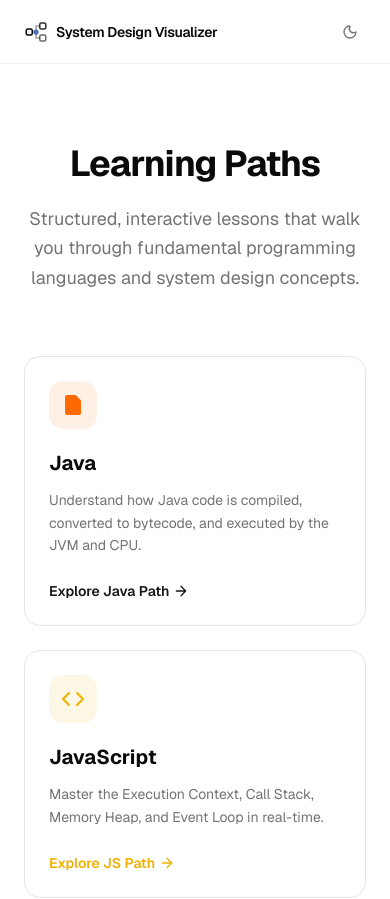
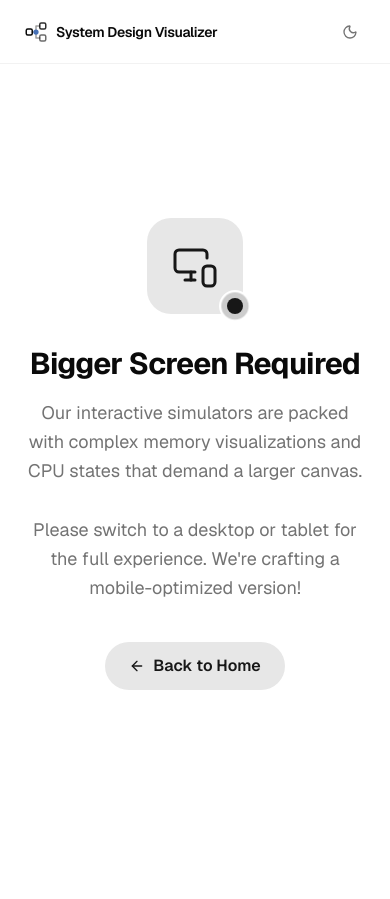
Before and after one commit to TheMikeKaisen/system-design-visualizer, a Next.js app: page /learning-paths in a window 390 px wide. Shown: the top 899 px of the page. After the commit the page ends 844 px from the top, so only its background shows below. Built offline with nearby package versions, Linux system fonts and the light colour scheme.

Commit message:
feat: show coming soon message on mobile screens

```diff
--- a/src/app/learning-paths/page.tsx
+++ b/src/app/learning-paths/page.tsx
@@ -1,6 +1,7 @@
 import Link from "next/link";
 import { ThemeToggle } from "@/components/ThemeToggle";
 import { Logo } from "@/components/ui/Logo";
+import { MonitorSmartphone, ArrowLeft } from "lucide-react";
 
 export default function LearningPathsPage() {
   return (
@@ -18,8 +19,39 @@ export default function LearningPathsPage() {
         </div>
       </nav>
 
-      {/* Main Content */}
-      <main className="flex-1 max-w-6xl w-full mx-auto px-6 py-20">
+      {/* Mobile Only: Coming Soon Message */}
+      <main className="flex-1 flex md:hidden flex-col items-center justify-center px-6 py-12 text-center">
+        <div className="w-24 h-24 rounded-3xl bg-primary/10 flex items-center justify-center mb-8 relative">
+          <MonitorSmartphone className="w-12 h-12 text-primary" strokeWidth={1.5} />
+          <div className="absolute -bottom-2 -right-2 w-8 h-8 rounded-full bg-background flex items-center justify-center">
+            <span className="relative flex h-4 w-4">
+              <span className="animate-ping absolute inline-flex h-full w-full rounded-full bg-primary opacity-75"></span>
+              <span className="relative inline-flex rounded-full h-4 w-4 bg-primary"></span>
+            </span>
+          </div>
+        </div>
+
+        <h1 className="text-3xl font-bold tracking-tight text-foreground mb-4">
+          Bigger Screen Required
+        </h1>
+
+        <p className="text-muted-foreground text-lg leading-relaxed max-w-sm mb-10">
+          Our interactive simulators are packed with complex memory visualizations and CPU states that demand a larger canvas.
+          <br /><br />
+          Please switch to a desktop or tablet for the full experience. We're crafting a mobile-optimized version!
+        </p>
+
+        <Link
+          href="/"
+          className="inline-flex items-center justify-center px-6 py-3 rounded-full bg-primary/10 text-primary font-semibold hover:bg-primary/20 transition-colors"
+        >
+          <ArrowLeft className="w-4 h-4 mr-2" />
+          Back to Home
+        </Link>
+      </main>
+
+      {/* Desktop Only: Main Content */}
+      <main className="flex-1 max-w-6xl w-full mx-auto px-6 py-20 hidden md:block">
         <div className="text-center max-w-2xl mx-auto mb-16">
           <h1 className="text-4xl sm:text-5xl font-bold tracking-tight text-foreground">
             Learning Paths
```
